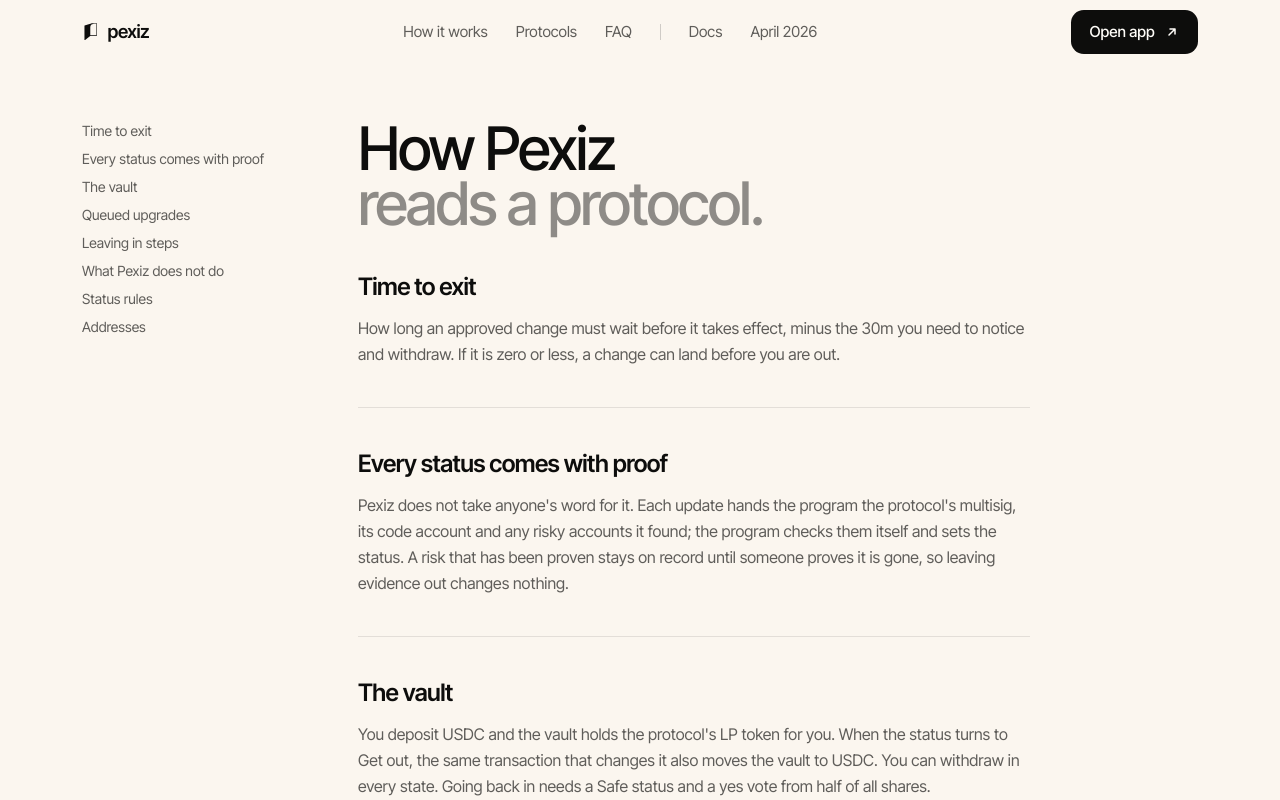
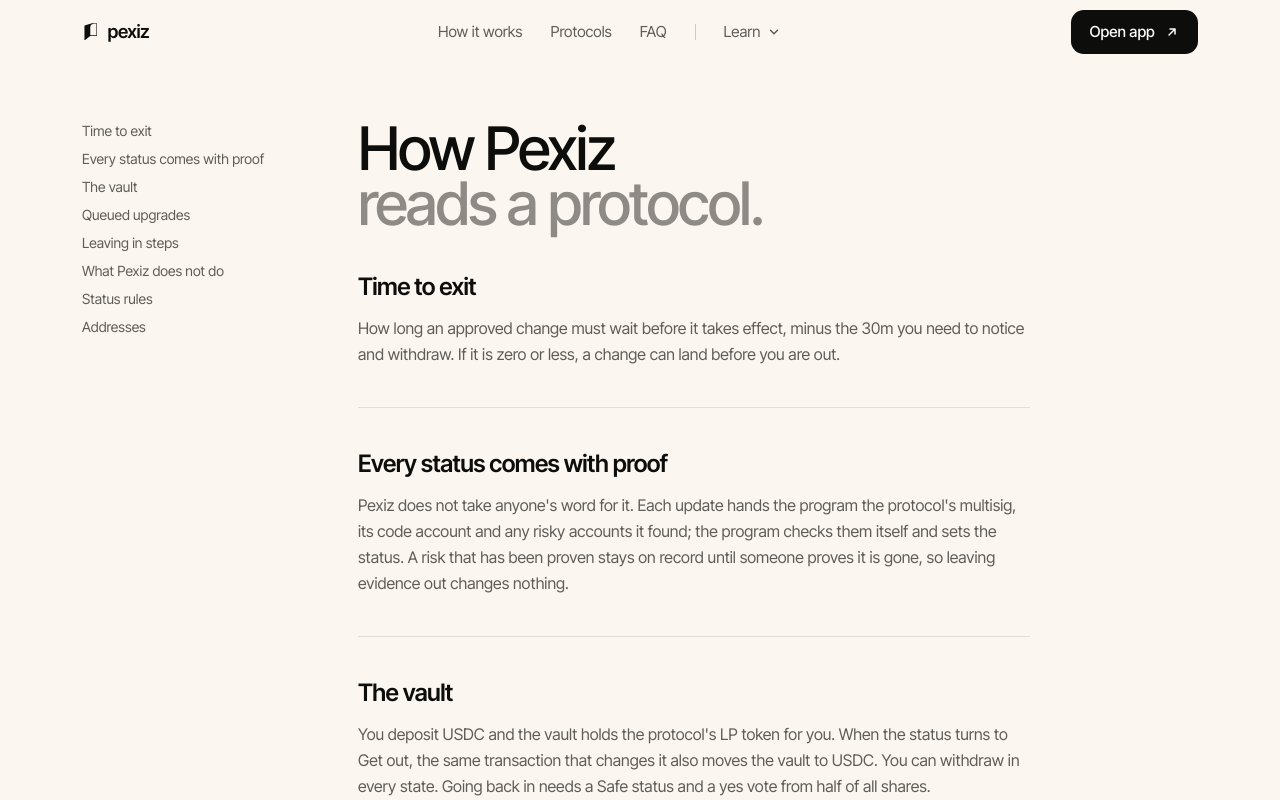
Before and after one commit to youvandra/pexiz, a React (Vite) app in the folder app/: page /docs in a window 1280 px wide. Shown: the top 800 px of the page. Built offline with nearby package versions, Linux system fonts and the light colour scheme; what @coral-xyz/anchor, @solana/web3.js would draw is missing.

Commit message:
name the protocol in the hero and say what the reading pages hold

```diff
--- a/app/src/components/landing/Hero.tsx
+++ b/app/src/components/landing/Hero.tsx
@@ -2,7 +2,6 @@
 import { Link } from "wouter"
 import { VENUES } from "@/data/facts"
 import { FlagPill, LinkButton } from "@/components/ui/kit"
-import { DoorGlyph } from "@/components/ui/glyphs"
 import { Icon, Svg } from "@/components/ui/icons"
 import { Reveal } from "@/components/ui/reveal"
 
@@ -24,11 +23,13 @@
           <p className="mt-6 max-w-[34rem] text-lg leading-relaxed text-ink-2">
             Pexiz watches who holds the admin keys of the protocols you provide liquidity to. If those keys get weaker, your vault moves to USDC on its own, before anyone can drain the pool.
           </p>
-          <div className="mt-8 flex flex-wrap gap-3">
-            <LinkButton href="/app" className="h-12 px-5">Open the app<Svg>{Icon.arrowUpRight}</Svg></LinkButton>
+          <div className="mt-8 flex flex-wrap items-center gap-3">
+            <a href="#protocols" className="btn btn-ink h-12 rounded-full px-5">
+              Find your protocol
+              <span className="grid size-7 place-items-center rounded-full bg-paper/15 motion-safe:animate-[nudge_2.4s_ease-in-out_infinite]"><Svg className="size-3.5">{Icon.arrowDown}</Svg></span>
+            </a>
             <a href="#how" className="inline-flex h-12 items-center gap-2 rounded-full px-5 text-sm font-semibold text-ink-2 transition-colors hover:text-ink">
               See how it works
-              <span className="grid size-7 place-items-center rounded-full border border-line-2 motion-safe:animate-[nudge_2.4s_ease-in-out_infinite]"><Svg className="size-3.5">{Icon.arrowDown}</Svg></span>
             </a>
           </div>
         </Reveal>
@@ -88,7 +89,7 @@
     <div className="card mx-auto w-full max-w-[440px] p-0">
       <div className="flex items-center justify-between border-b border-line px-5 py-4">
         <div className="flex items-center gap-3">
-          <DoorGlyph className="size-9" />
+          <img src="/logos/jupiter.svg" alt="" className="size-9 rounded-xl object-contain" />
           <div>
             <div className="font-semibold">Jupiter Perps vault</div>
             <div className="text-xs text-ink-3">Example of a warning</div>
--- a/app/src/components/landing/Nav.tsx
+++ b/app/src/components/landing/Nav.tsx
@@ -1,4 +1,4 @@
-import { useEffect, useState } from "react"
+import { useEffect, useRef, useState } from "react"
 import { Link } from "wouter"
 import { cn } from "@/lib/cn"
 import { LinkButton, Logo } from "@/components/ui/kit"
@@ -11,10 +11,13 @@
   { href: "/#faq", label: "FAQ" },
 ]
 
-/** Pages of their own, kept apart from the anchors by a rule. */
+/**
+ * Pages of their own. Each says what it is, because "Docs" and "April 2026"
+ * tell a first-time reader nothing about what they will find there.
+ */
 const PAGES = [
-  { href: "/docs", label: "Docs" },
-  { href: "/replay", label: "April 2026" },
+  { href: "/docs", label: "Docs", note: "The rules the oracle follows, and what the vault does with them." },
+  { href: "/replay", label: "April 2026", note: "The hack that led to this, replayed hour by hour." },
 ]
 
 export function Nav() {
@@ -33,7 +36,7 @@
         <nav className="hidden items-center gap-7 text-[0.95rem] text-ink-2 md:flex">
           {ANCHORS.map((l) => <a key={l.href} href={l.href} className="transition-colors hover:text-ink">{l.label}</a>)}
           <span className="h-4 w-px bg-line-2" aria-hidden />
-          {PAGES.map((l) => <Link key={l.href} href={l.href} className="transition-colors hover:text-ink">{l.label}</Link>)}
+          <Learn />
         </nav>
         <div className="flex items-center gap-2">
           <LinkButton href="/app" className="h-10 px-4 text-sm">Open app<Svg>{Icon.arrowUpRight}</Svg></LinkButton>
@@ -46,9 +49,48 @@
         <nav className="border-t border-line px-5 py-3 md:hidden">
           {ANCHORS.map((l) => <a key={l.href} href={l.href} onClick={() => setOpen(false)} className="block py-3 text-lg font-medium">{l.label}</a>)}
           <div className="my-1 h-px bg-line" />
-          {PAGES.map((l) => <Link key={l.href} href={l.href} onClick={() => setOpen(false)} className="block py-3 text-lg font-medium">{l.label}</Link>)}
+          {PAGES.map((l) => (
+            <Link key={l.href} href={l.href} onClick={() => setOpen(false)} className="block py-3">
+              <div className="text-lg font-medium">{l.label}</div>
+              <div className="mt-0.5 text-sm text-ink-3">{l.note}</div>
+            </Link>
+          ))}
         </nav>
       )}
     </header>
   )
 }
+
+/** The two reading pages, with a line each saying what they hold. */
+function Learn() {
+  const [open, setOpen] = useState(false)
+  const ref = useRef<HTMLDivElement>(null)
+  useEffect(() => {
+    if (!open) return
+    const away = (e: MouseEvent) => !ref.current?.contains(e.target as Node) && setOpen(false)
+    const esc = (e: KeyboardEvent) => e.key === "Escape" && setOpen(false)
+    document.addEventListener("mousedown", away)
+    document.addEventListener("keydown", esc)
+    return () => (document.removeEventListener("mousedown", away), document.removeEventListener("keydown", esc))
+  }, [open])
+  return (
+    <div ref={ref} className="relative" onMouseEnter={() => setOpen(true)} onMouseLeave={() => setOpen(false)}>
+      <button onClick={() => setOpen((o) => !o)} aria-expanded={open} className="inline-flex items-center gap-1.5 transition-colors hover:text-ink">
+        Learn
+        <Svg className={cn("size-3 transition-transform", open && "rotate-180")}>{Icon.chevron}</Svg>
+      </button>
+      {open && (
+        <div className="absolute right-0 top-full w-[21rem] pt-3">
+          <div className="card overflow-hidden p-0">
+            {PAGES.map((l) => (
+              <Link key={l.href} href={l.href} onClick={() => setOpen(false)} className="block px-4 py-3.5 transition-colors hover:bg-sand/60">
+                <div className="flex items-center gap-1.5 font-semibold text-ink">{l.label}<Svg className="size-3.5 text-ink-3">{Icon.arrow}</Svg></div>
+                <div className="mt-0.5 text-sm leading-snug text-ink-2">{l.note}</div>
+              </Link>
+            ))}
+          </div>
+        </div>
+      )}
+    </div>
+  )
+}
--- a/app/src/data/chain.ts
+++ b/app/src/data/chain.ts
@@ -1,6 +1,6 @@
 import { useEffect, useState } from "react"
 import { Connection, PublicKey } from "@solana/web3.js"
-// Browser-safe SDK modules only; the JLP module needs Node's crypto.
+// SDK subpaths, so the app pulls in only what it reads.
 import { decodeMultisig, decodeUpgradeAuthority, programDataAddress, vaultPda } from "@pexiz/sdk/src/squads"
 import { findPendingUpgrades } from "@pexiz/sdk/src/upgrades"
 import { decodeVenue, type Venue } from "@pexiz/sdk/src/oracle"
```
